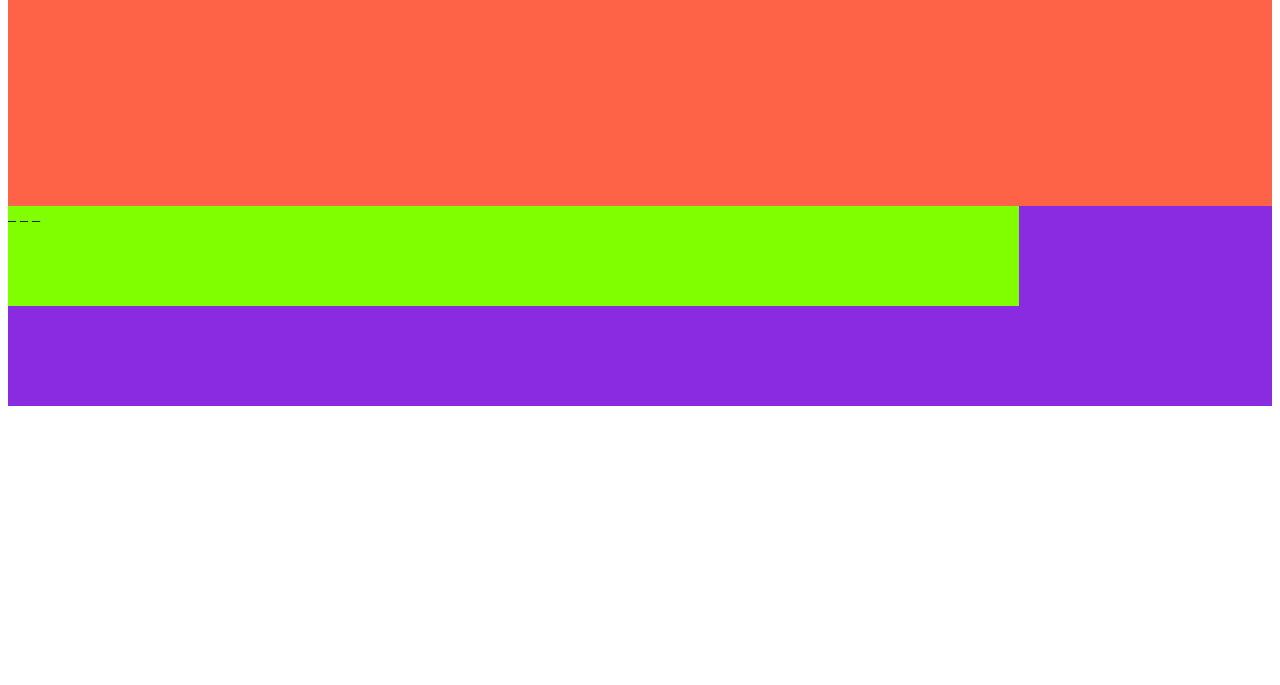
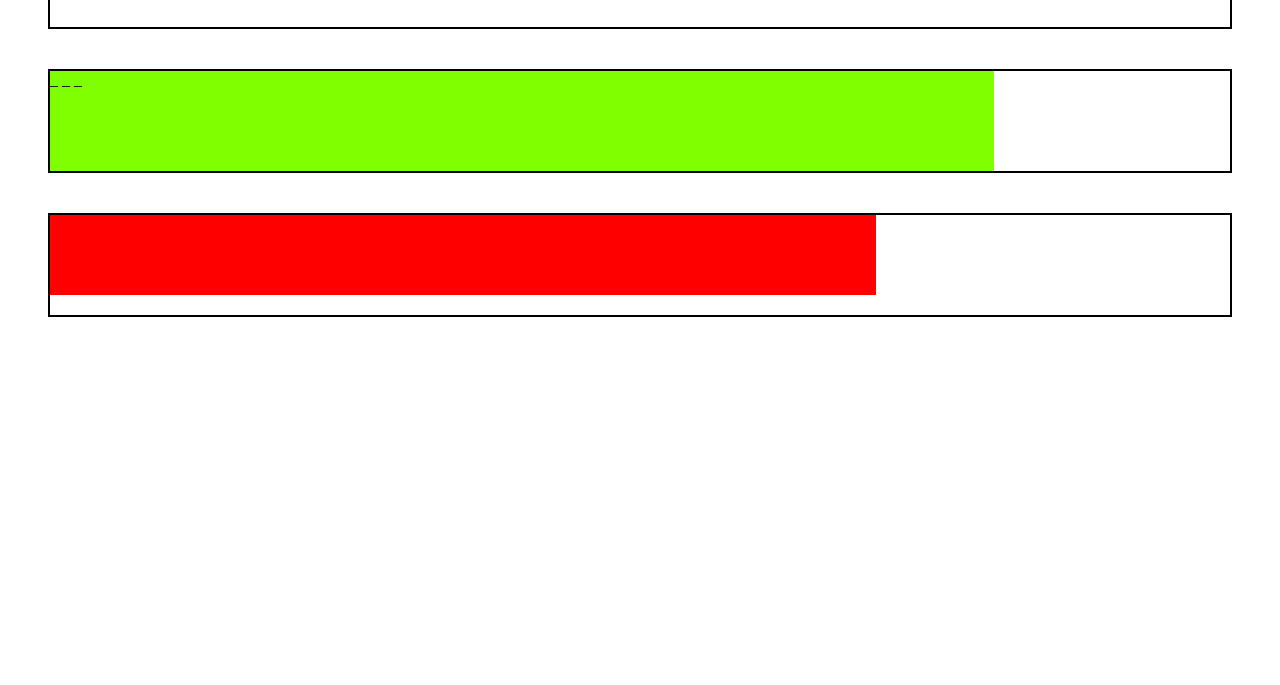
Before and after one commit to unipanadesa/Desa2021-1, a plain HTML site: page Ahorcado/index.html in a window 1280 px wide. Shown: the part 115-800 px from the top of the page. Drawn offline with Linux system fonts and the light colour scheme.

Commit message:
Se agrega borde y contenedor de emojis

```diff
--- a/Ahorcado/index.html
+++ b/Ahorcado/index.html
@@ -4,17 +4,22 @@
         <title>Ahorcado Ucompensar</title>
     </head>
     <body>
-        <div style="background-color: tomato; height: 300px;">
+        <div style="border:2px solid; height: 100px; margin:40px">
             <div style="height: 30px; width: 300px; color: black; background-color: blue;">
                 <h1>Ahorcado</h1>
             </div>
         </div>
-        <div style="background-color: blueviolet; height: 200px;">
+        <div style="border:2px solid; height: 100px; margin:40px">
             <div style="background-color: chartreuse; height: 100px; width: 80%;">
                 <a>_</a>
                 <a>_</a>
                 <a>_</a>
             </div>
         </div>
+        <div style="border:2px solid; height: 100px; margin:40px;">
+        <div style="height: 80px; background-color: red;  width: 70%;">
+
+        </div>
+        </div>
     </body>
 </html>
```
